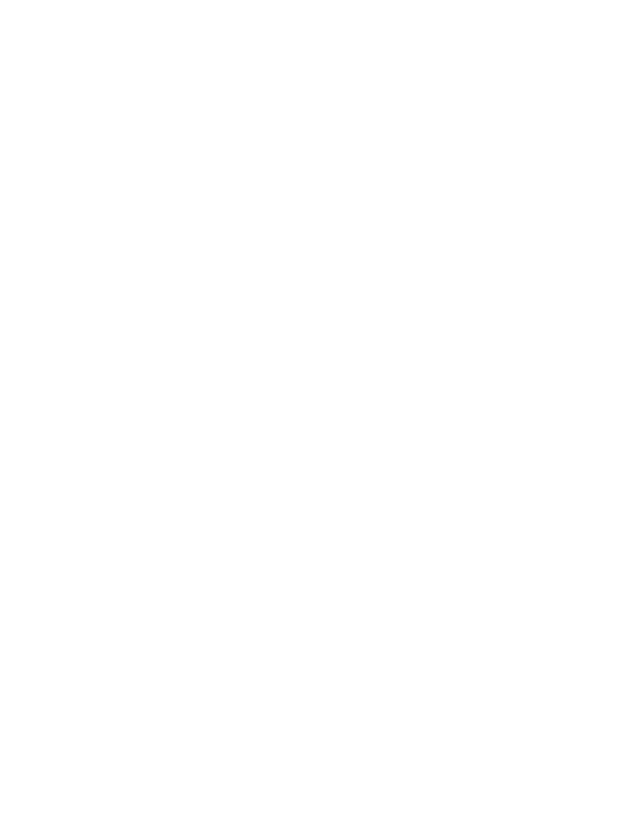
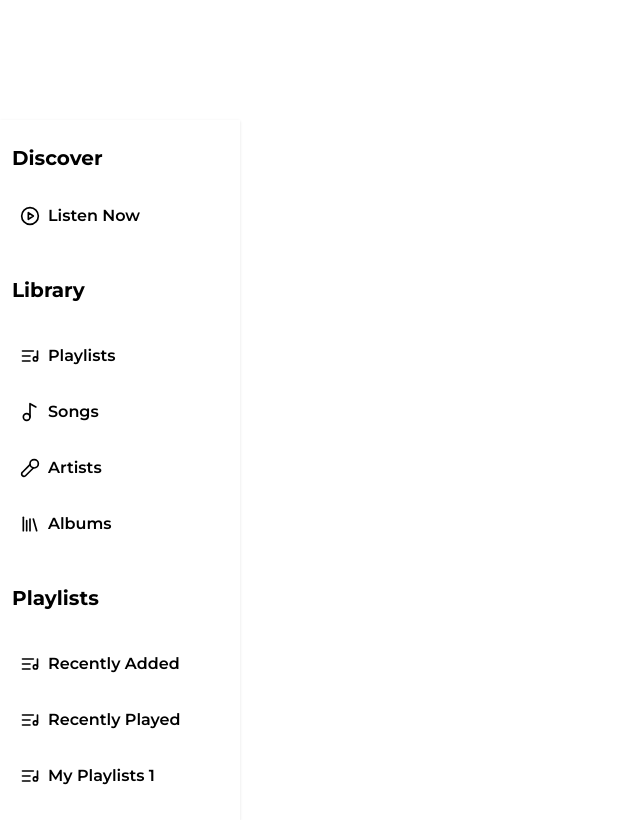
Before and after one commit to mickaelrebeau/MusicMate, a React (Vite) app in the folder frontend/: page / in a window 1280 px wide. Shown: the part 680-1500 px from the top of the page, without its empty margins (0-640 px from the left). Before the commit the page ends 800 px from the top, so only its background shows below. Built offline with nearby package versions, Linux system fonts and the light colour scheme.

Commit message:
♻️ Sidebar and routing update

```diff
--- a/frontend/src/App.tsx
+++ b/frontend/src/App.tsx
@@ -1,9 +1,10 @@
+import './App.css';
 import { Route, Routes } from "react-router-dom";
-import './App.css';
 import { Auth } from "./pages/auth/AuthPage";
 import { SignUp } from "./pages/signup/SignUpPage";
 import { Login } from "./pages/login/LoginPage";
 import { Home } from "./pages/home/HomePage";
+import { Sidebar } from "./components/sidebar";
 
 function App() {
 
@@ -13,8 +14,14 @@
         <Route path="/" element={<Auth />} />
         <Route path="/signup" element={<SignUp />} />
         <Route path="/login" element={<Login />} />
-        <Route path="/home" element={<Home />} />
       </Routes>
+
+      <div className="flex">
+        <Sidebar />
+        <Routes>
+          <Route path="/home" element={<Home />} />
+        </Routes>
+      </div>
     </>
   )
 }
```
